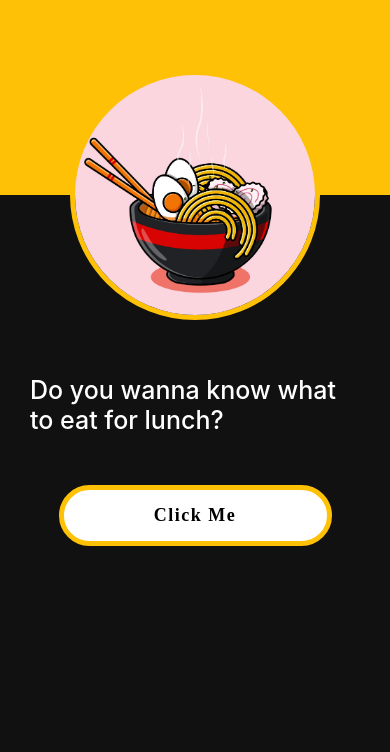
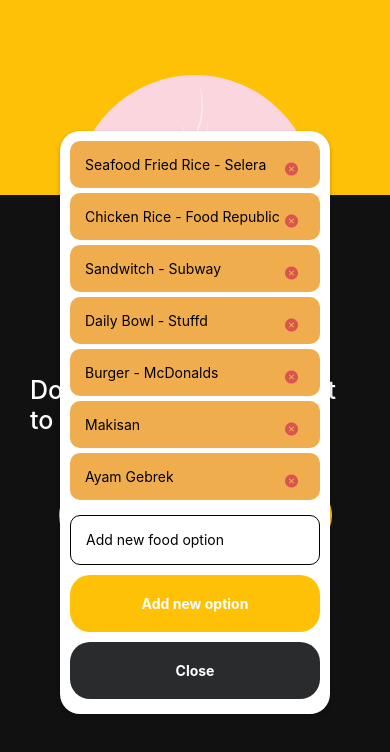
Before and after one commit to saadixl/What2Eat, a React Native app: screen / in a window 390 px wide. Shown: the top 752 px of the page. Built offline with nearby package versions, Linux system fonts and the light colour scheme.

Commit message:
Revamp modal contents

```diff
--- a/App.tsx
+++ b/App.tsx
@@ -31,15 +31,20 @@
   return (
     <View style={{
       backgroundColor: '#f0ad4e',
-      padding: 10,
-      borderRadius: 20,
-      marginBottom: 5
+      padding: 15,
+      borderRadius: 10,
+      marginBottom: 5,
+      width: '100%'
     }}>
       <Text style={{
-        fontSize: 12,
-        textAlign: 'center'
+        fontSize: 14,
+        textAlign: 'left'
       }}>
-        {props.children} <Ionicons name="md-trash" size={16} color="#d9534f" />
+        {props.children} <Ionicons style={{
+          position: 'absolute',
+          top: 5,
+          right: 5
+        }} name="md-close-circle" size={16} color="#d9534f" />
       </Text>
     </View>
   );
@@ -47,7 +52,7 @@
 
 export default function App() {
   const [randomFood, setRandomFood] = useState('Do you wanna know what to eat for lunch?');
-  const [modalVisible, setModalVisible] = useState(false);
+  const [modalVisible, setModalVisible] = useState(true);
   return (
     <View style={styles.container}>
       <StatusBar style="auto" />
@@ -169,11 +174,13 @@
     borderWidth: 5
   },
   input: {
-    height: 40,
-    marginBottom: 10,
+    height: 50,
+    marginTop: 10,
+    marginBottom: 5,
     borderWidth: 1,
-    padding: 10,
-    borderRadius: 20
+    padding: 15,
+    borderRadius: 10,
+    width: '100%'
   }
 });
 
@@ -182,14 +189,13 @@
   centeredView: {
     flex: 1,
     justifyContent: "center",
-    alignItems: "center",
-    marginTop: 22
+    alignItems: "center"
   },
   modalView: {
-    margin: 20,
+    margin: 10,
     backgroundColor: "white",
     borderRadius: 20,
-    padding: 35,
+    padding: 10,
     alignItems: "center",
     shadowColor: "#000",
     shadowOffset: {
@@ -202,13 +208,13 @@
   },
   button: {
     borderRadius: 20,
-    padding: 10,
+    padding: 20,
     elevation: 2,
     margin: 5,
     width: '100%'
   },
   buttonOpen: {
-    backgroundColor: "#5cb85c",
+    backgroundColor: '#FFC106'
   },
   buttonClose: {
     backgroundColor: "#292b2c",
```
